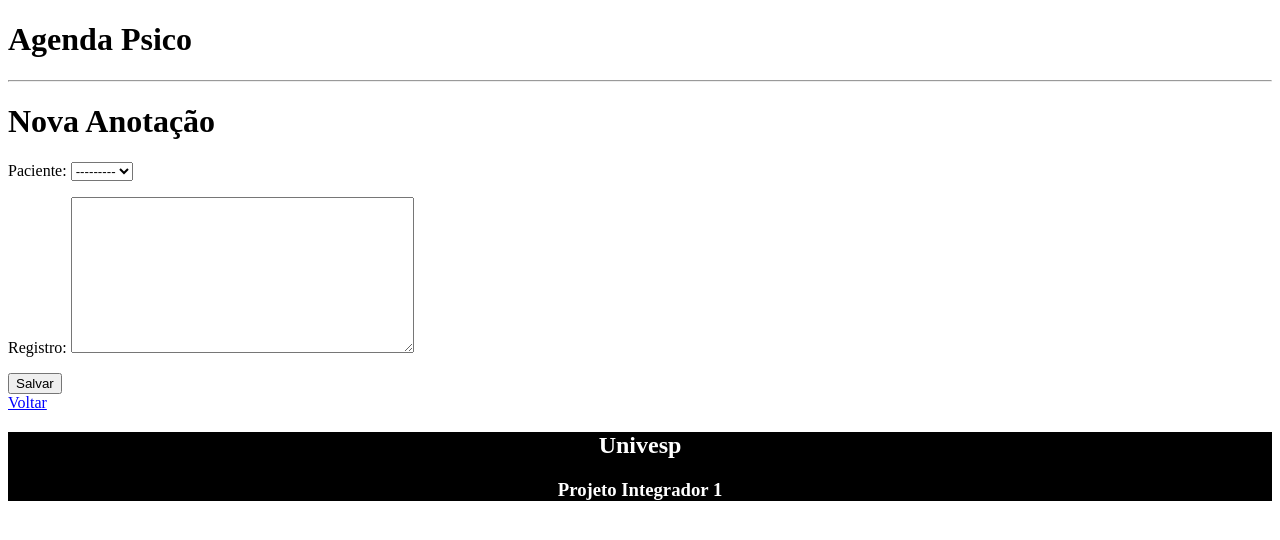
After one commit to EricWetter/Projeto-Integrador-1---Univesp, a Django app: a page that uses Projeto_Integrador/agendaPsico/templates/html/anotação_nova.html in a window 1280 px wide. The commit adds this page. Shown: the top 540 px of the page. Run offline with Django 5.2, Linux system fonts and the light colour scheme; data that the repository does not hold is empty.

Commit message:
versão com a implementação da função de anotação.

```diff
--- a/Projeto_Integrador/agendaPsico/admin.py
+++ b/Projeto_Integrador/agendaPsico/admin.py
@@ -1,8 +1,10 @@
 from django.contrib import admin
-from .models import Paciente
+from .models import Paciente, Anotação
 
 # Register your models here.
 admin.site.register(Paciente)
+admin.site.register(Anotação)
+
 
 # user admin
 # password admin
--- a/Projeto_Integrador/agendaPsico/forms.py
+++ b/Projeto_Integrador/agendaPsico/forms.py
@@ -1,5 +1,5 @@
 from django import forms
-from .models import Paciente
+from .models import Paciente, Anotação
 
 class Paciente_Form(forms.ModelForm):
 
@@ -19,3 +19,12 @@ class Paciente_Form(forms.ModelForm):
                   'cidade',
                   'estado',
                 )
+
+
+class Anotação_Form(forms.ModelForm):
+
+    class Meta:
+        model = Anotação
+        fields = ('paciente',
+                  'registro',
+                )
--- a/Projeto_Integrador/agendaPsico/models.py
+++ b/Projeto_Integrador/agendaPsico/models.py
@@ -16,3 +16,11 @@ class Paciente(models.Model):
     número = models.CharField(max_length=11, blank=True)
     cidade = models.CharField(max_length=100, blank=True)
     estado = models.CharField(max_length=2, blank=True)
+
+    def __str__(self):
+        return self.nome_paciente
+
+class Anotação(models.Model):
+    paciente = models.ForeignKey(Paciente, on_delete=models.CASCADE)
+    registro = models.TextField()
+    data = models.DateTimeField(auto_now_add=True)
--- a/Projeto_Integrador/agendaPsico/templates/html/agenda.html
+++ b/Projeto_Integrador/agendaPsico/templates/html/agenda.html
@@ -6,6 +6,7 @@
     <h1>Agenda</h1>
 </div>
 
-<a href="{% url 'index' %}" style="color: blue; cursor: pointer;">Voltar</a>
 
 {% endblock %}
+
+<a href="{% url 'index' %}" style="color: blue; cursor: pointer;">Voltar</a>
--- /dev/null
+++ b/Projeto_Integrador/agendaPsico/templates/html/anotação_nova.html
@@ -0,0 +1,17 @@
+{% extends 'html/base.html' %}
+
+{% block content %}
+
+<div>
+    <h1>Nova Anotação</h1>
+    <form method="post">
+        {% csrf_token %}
+        {{form.as_p}}
+        <input type="submit" value="Salvar">
+    </form>
+</div>
+
+
+<a href="{% url 'anotação' %}" style="color: blue; cursor: pointer;">Voltar</a>
+
+{% endblock %}
--- a/Projeto_Integrador/agendaPsico/urls.py
+++ b/Projeto_Integrador/agendaPsico/urls.py
@@ -4,10 +4,12 @@ from . import views
 urlpatterns = [
     path('', views.index, name='index'),
     path('Agenda', views.agenda, name='agenda'),
-    path('Anotação', views.anotação, name='anotação'),
     path('Paciente', views.paciente, name='paciente'),
     path('Paciente_Dados/<int:id>', views.paciente_dados, name='paciente_dados'),
-    path('Plano_de_Trabalho', views.plano_trabalho, name='plano_trabalho'),
     path('Cadastro_Paciente', views.cadastro_paciente, name='cadastro_paciente'),
     path('Paciente_Dados/Editar_Paciente/<int:id>', views.editar_paciente, name='editar_paciente'),
+    path('Plano_de_Trabalho', views.plano_trabalho, name='plano_trabalho'),
+    path('Anotação', views.anotação, name='anotação'),
+    path('Anotação_Dados/<int:id>', views.anotação_dados, name='anotação_dados'),
+    path('Anotação_Nova', views.anotação_nova, name='anotação_nova'),
 ]
--- a/Projeto_Integrador/agendaPsico/views.py
+++ b/Projeto_Integrador/agendaPsico/views.py
@@ -1,8 +1,8 @@
 from django.shortcuts import render, redirect, get_object_or_404
 from django.http import request, HttpResponse
 from django.urls import reverse
-from .models import Paciente
-from .forms import Paciente_Form
+from .models import Paciente, Anotação
+from .forms import Paciente_Form, Anotação_Form
 
 
 # Create your views here.
@@ -22,9 +22,6 @@ def paciente(request):
 
         pacientes = Paciente.objects.all()
     return render(request, 'html/paciente.html', {'pacientes': pacientes})
-
-def anotação(request):
-    return render(request, 'html/anotação.html')
 
 def plano_trabalho(request):
     return render(request, 'html/plano_trabalho.html')
@@ -56,3 +53,22 @@ def editar_paciente(request, id):
             return render(request, 'html/editar_paciente.html', {'form': form, 'paciente': paciente})
     else:
         return render(request, 'html/editar_paciente.html', {'form': form, 'paciente': paciente})
+
+def anotação(request):
+    pacientes = Paciente.objects.all()
+    return render(request, 'html/anotação.html', {'pacientes': pacientes})
+
+def anotação_dados(request, id):
+    paciente = get_object_or_404(Paciente, pk=id)
+    anotações = Anotação.objects.filter(paciente=id)
+    return render(request, 'html/anotação_dados.html', {'anotações': anotações, 'paciente': paciente})
+
+def anotação_nova(request):
+    if request.method == 'POST':
+        form = Anotação_Form(request.POST)
+        if form.is_valid():
+            form.save()
+            return redirect('anotação')
+    else:
+        form = Anotação_Form()
+        return render(request, 'html/anotação_nova.html', {'form': form})
```
Also changed, not shown: Projeto_Integrador/agendaPsico/templates/html/anotação.html (+10 -0 lines), Projeto_Integrador/agendaPsico/templates/html/anotação_dados.html (added, +21 -0 lines), Projeto_Integrador/agendaPsico/migrations/0006_anotação.py (added), Projeto_Integrador/agendaPsico/migrations/0007_alter_anotação_id_paciente.py (added), Projeto_Integrador/agendaPsico/migrations/0008_delete_anotação.py (added), Projeto_Integrador/agendaPsico/migrations/0009_auto_20240327_0142.py (added), Projeto_Integrador/agendaPsico/migrations/0010_anotação.py (added).
